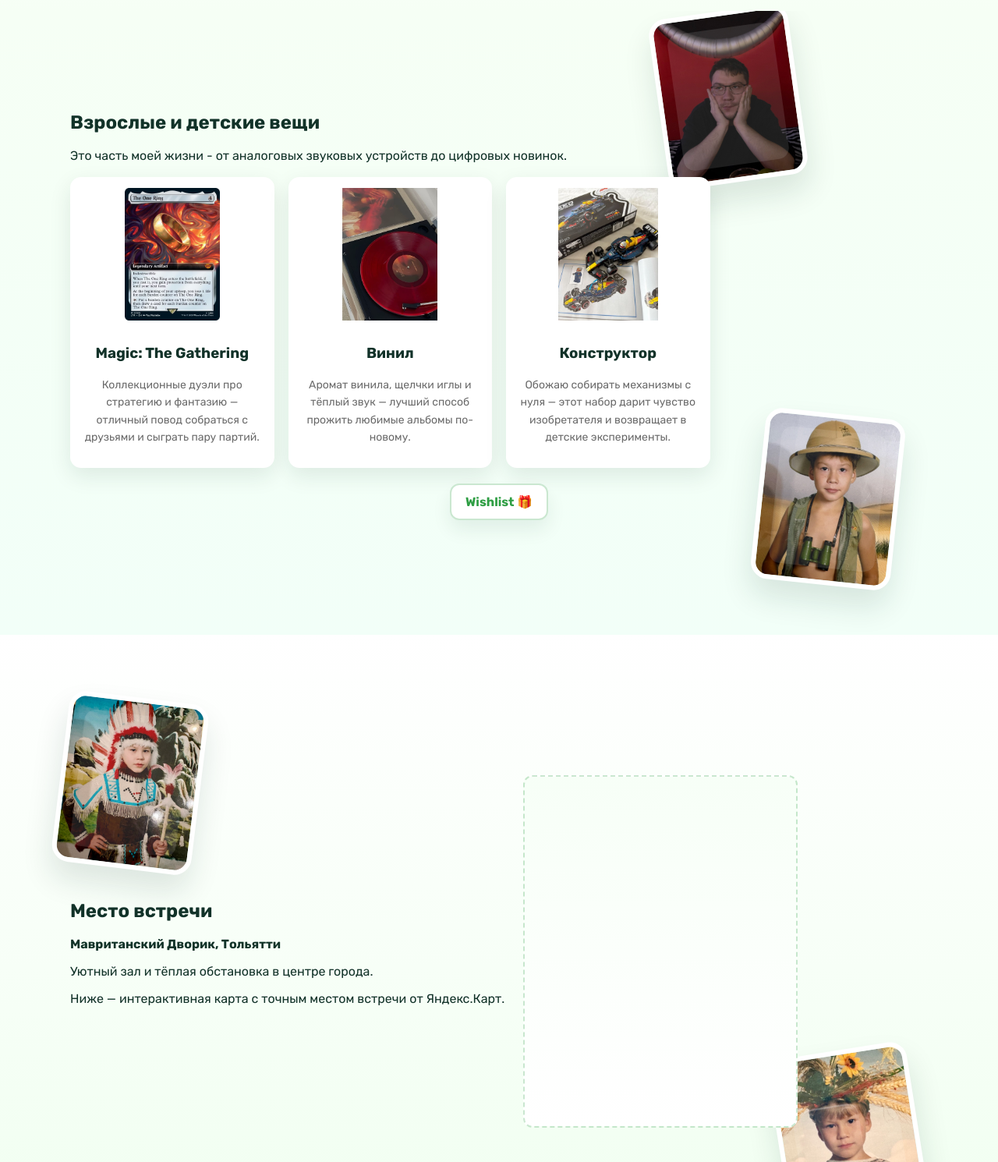
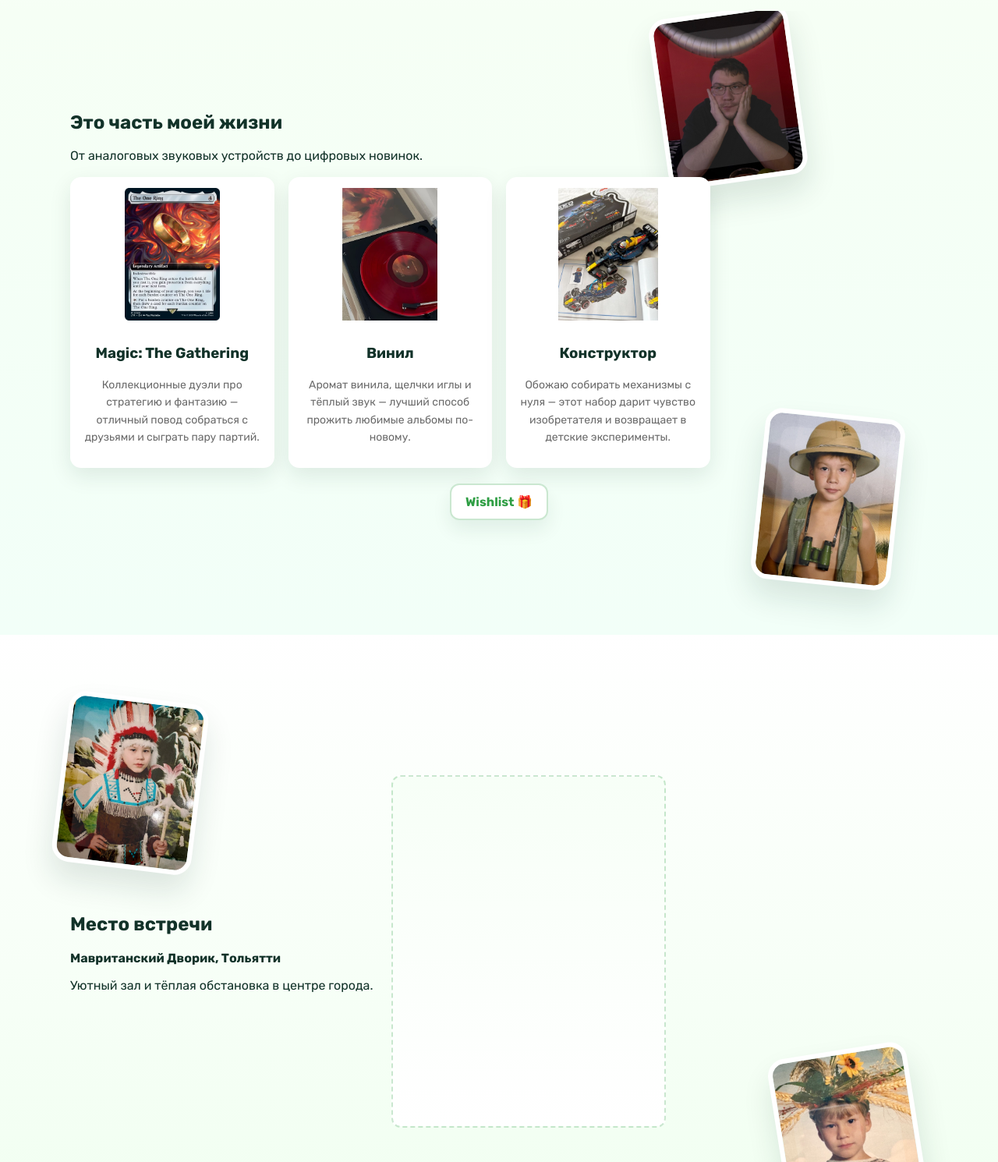
Before and after one commit to Nivanov129/birthday-invitation, a plain HTML site: page index.html in a window 1280 px wide. Shown: the part 1679-3169 px from the top of the page at 78% size. Drawn offline with Linux system fonts and the light colour scheme.

Commit message:
no message

```diff
--- a/index.html
+++ b/index.html
@@ -82,8 +82,8 @@
         <div class="photo-frame toys-frame-2"></div>
       </div>
       <div class="container">
-        <h2>Взрослые и детские вещи</h2>
-        <p class="muted">Это часть моей жизни - от аналоговых звуковых устройств до цифровых новинок.</p>
+        <h2>Это часть моей жизни</h2>
+        <p class="muted">От аналоговых звуковых устройств до цифровых новинок.</p>
         <div class="grid">
           <article class="card-item reveal-child"><img src="../birthday-invitation/assets/images/0380_The_One_Ring_EN.png" alt="Карточки Magic: The Gathering" loading="lazy"><h3>Magic: The Gathering</h3><p class="small">Коллекционные дуэли про стратегию и фантазию — отличный повод собраться с друзьями и сыграть пару партий.</p></article>
           <article class="card-item reveal-child"><img src="../birthday-invitation/assets/images/Vinyl_color-blue2-vinyl-1000x1000.png" alt="Виниловая пластинка и проигрыватель" loading="lazy"><h3>Винил</h3><p class="small">Аромат винила, щелчки иглы и тёплый звук — лучший способ прожить любимые альбомы по-новому.</p></article>
@@ -106,7 +106,6 @@
           <h2>Место встречи</h2>
           <p><strong>Мавританский Дворик, Тольятти</strong></p>
           <p>Уютный зал и тёплая обстановка в центре города.</p>
-          <p class="muted">Ниже — интерактивная карта с точным местом встречи от Яндекс.Карт.</p>
         </div>
         <div class="map-placeholder">
           <div class="iframe-box" id="mapBox"><iframe src="https://yandex.ru/map-widget/v1/?um=constructor%3A0543959cacf45fab753ca021845a3cc7eca9f181ba88e7b1e6aada59231a1868&amp;source=constructor" width="100%" height="400" frameborder="0" allowfullscreen loading="lazy" referrerpolicy="strict-origin-when-cross-origin" title="Мавританский Дворик на карте"></iframe></div>
```
